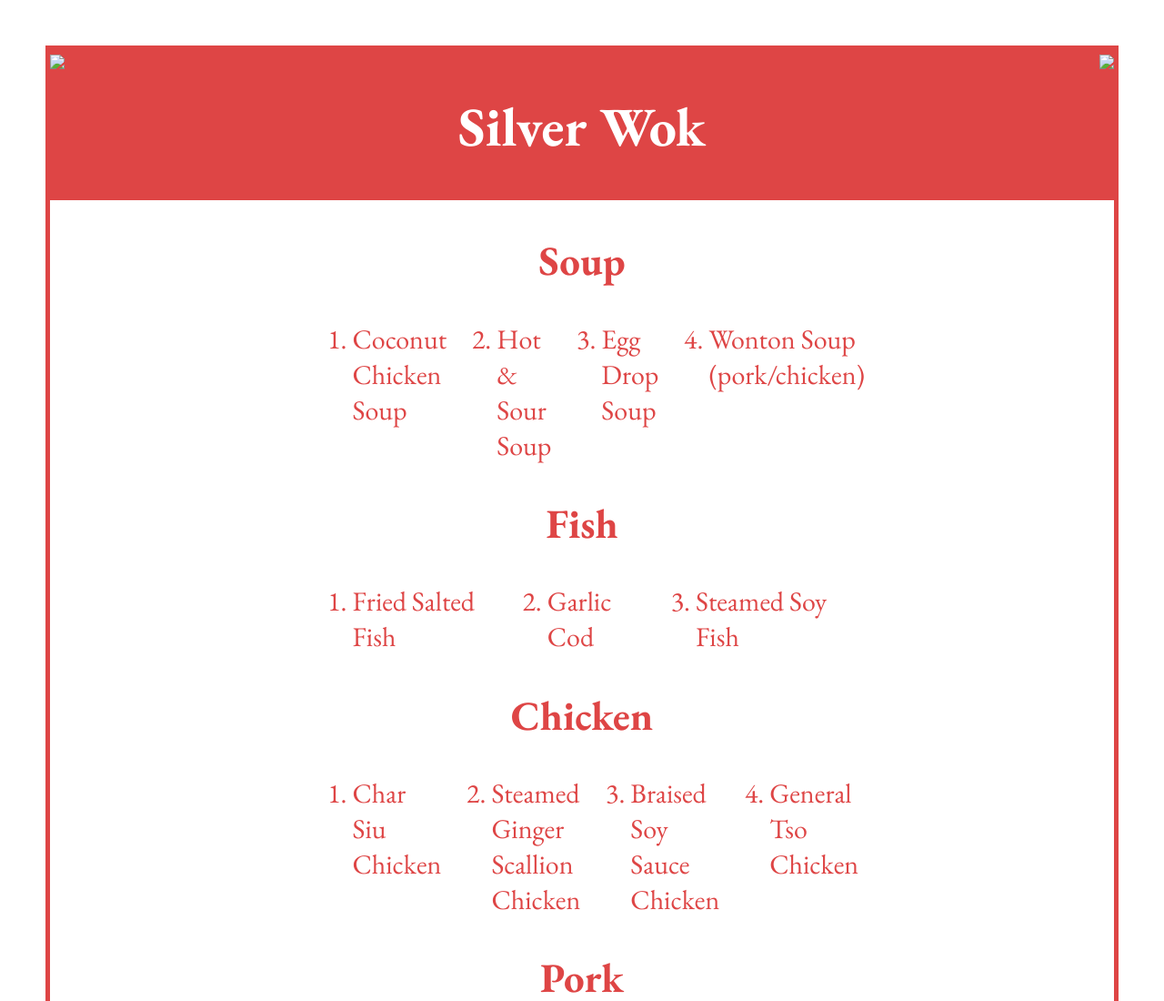
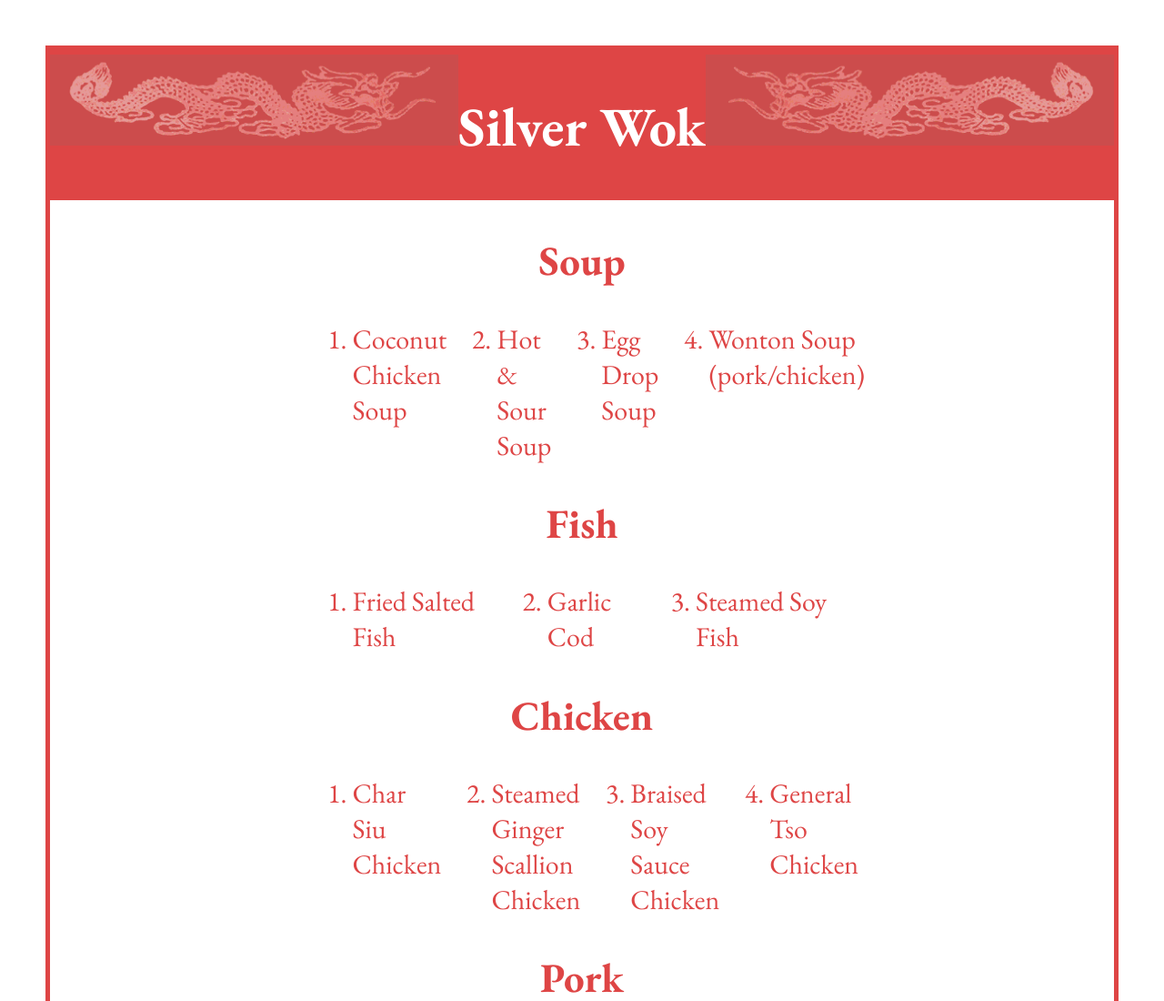
Before and after one commit to oe261-art/harmonic-collection, a plain HTML site: page entry-7/index.html in a window 1280 px wide. Shown: the top 1100 px of the page at 91% size. Drawn offline with nearby package versions, Linux system fonts and the light colour scheme.

Commit message:
added assets

```diff
--- a/entry-7/index.html
+++ b/entry-7/index.html
@@ -6,9 +6,9 @@
 </head>
 <body>
   <div class="container">
-    <img src ="Dragon decal reverse.png">
+    <img src ="../assets/dragon-decal-reverse.png">
     <div class="box"><h1>Silver Wok</h1>.</div>
-    <img src ="Dragon decal.png">
+    <img src ="../assets/dragon-decal.png">
   </div>
   <div>
   <div class="menu">
```
